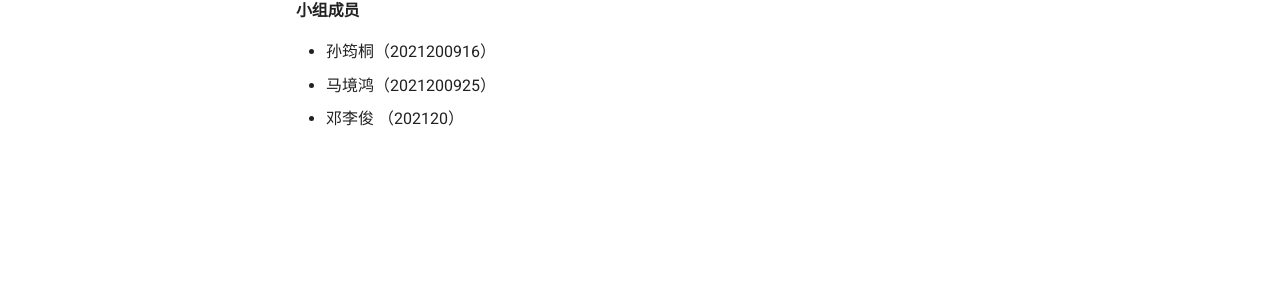
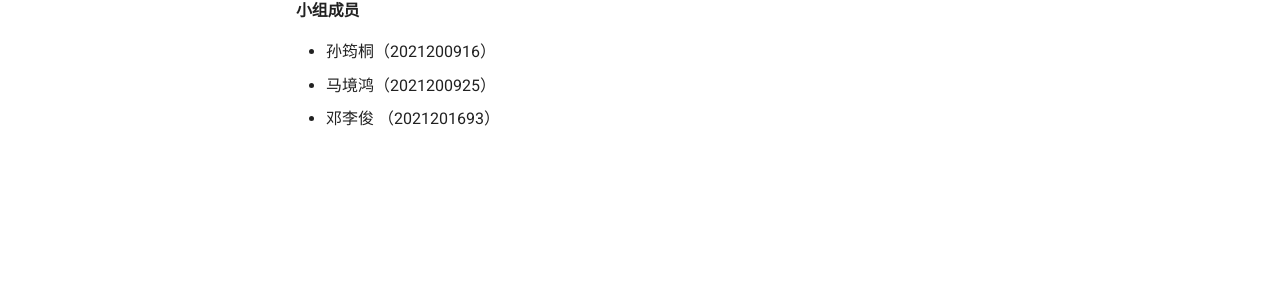
Before and after one commit to MegaOwIer/ChineseCheckers, an MkDocs documentation site: the page built from docs/submission/Team7/people.md, in a window 1280 px wide. Shown: the part 230-530 px from the top of the page. Built offline with MkDocs 1.6.1 and Material for MkDocs 9.7.7, drawn with Linux system fonts in a browser that asks for light colours; comment, search, counter and statistics services are not loaded.

Commit message:
小组介绍

```diff
--- a/docs/submission/Team7/people.md
+++ b/docs/submission/Team7/people.md
@@ -2,4 +2,4 @@
 
 + 孙筠桐（2021200916）
 + 马境鸿（2021200925）
-+ 邓李俊 （202120）
++ 邓李俊 （2021201693）
```
